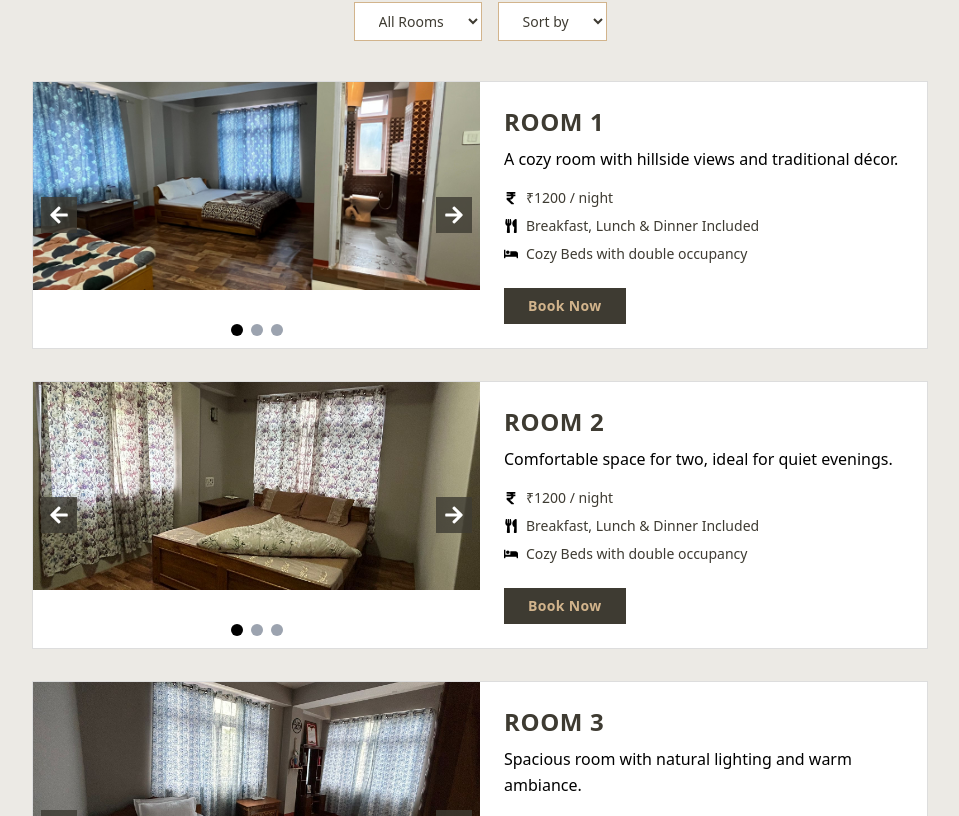
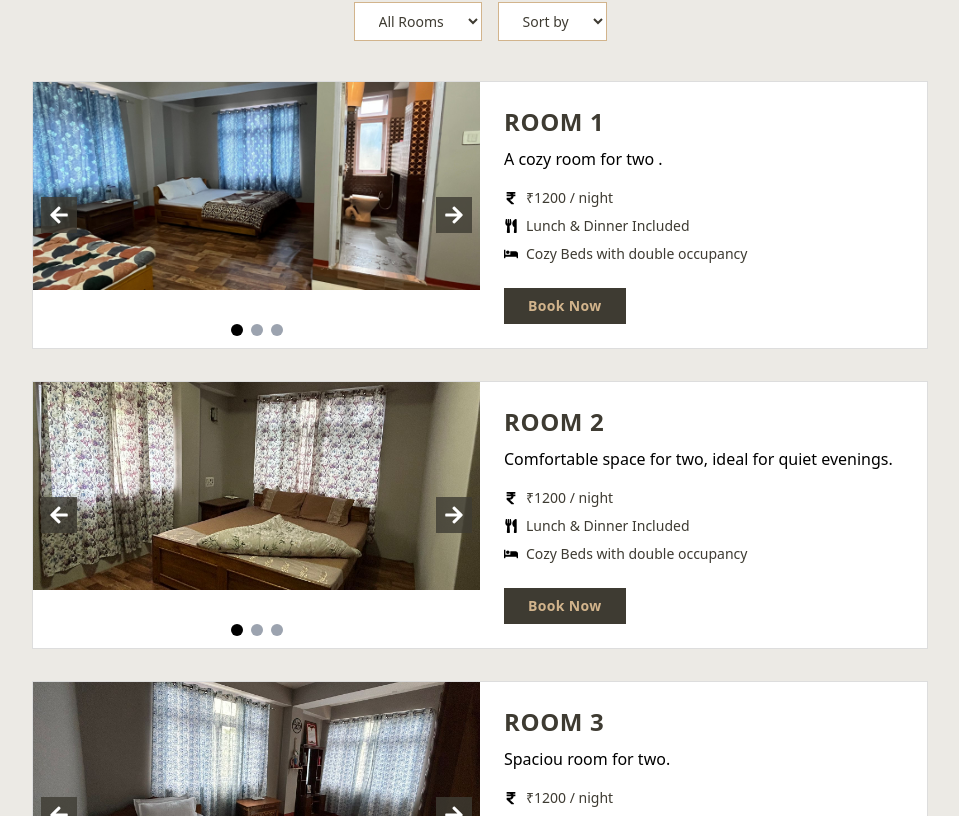
Before and after one commit to JENOSH69/TareynehmaHomestay, a React (Vite) app: page / in a window 1280 px wide. Shown: the part 1604-2420 px from the top of the page, without its empty margins (160-1119 px from the left). Built offline with nearby package versions, Linux system fonts and the light colour scheme; the HTML template or start-up script is replaced by a standard one.

Commit message:
Initial commit

```diff
--- a/src/pages/Room.jsx
+++ b/src/pages/Room.jsx
@@ -7,7 +7,7 @@ const rooms = [
   {
     id: 1,
     name: "Room 1",
-    description: "A cozy room with hillside views and traditional décor.",
+    description: "A cozy room for two .",
     images: ["/ima/Ra.jpeg", "/ima/Rab.jpeg", "/ima/Rac.jpeg"],
     price: 1200,
   },
@@ -21,7 +21,7 @@ const rooms = [
   {
     id: 3,
     name: "Room 3",
-    description: "Spacious room with natural lighting and warm ambiance.",
+    description: "Spaciou room for two.",
     images: ["/ima/Rc.jpeg", "/ima/Rca.jpeg", "/ima/Rcb.jpeg"],
     price: 1200,
   },
@@ -173,7 +173,7 @@ export default function Rooms({ showHero }) {
                         </div>
                         <div className="flex items-center gap-2">
                           <FaUtensils className="text-black" />
-                          Breakfast, Lunch & Dinner Included
+                           Lunch & Dinner Included
                         </div>
                         <div className="flex items-center gap-2">
                           <FaBed className="text-black" />
```
